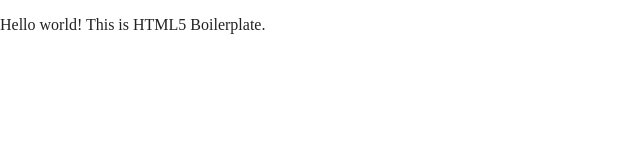
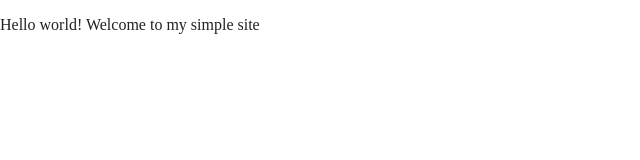
Before and after one commit to Brianmitchtay/Brianmitchtay.github.io, a website built with Parcel: page index.html in a window 1280 px wide. Shown: the full height of the page, 0-640 px from the left. Built offline with nearby package versions, Linux system fonts and the light colour scheme.

Commit message:
Updating tag line

```diff
--- a/index.html
+++ b/index.html
@@ -25,7 +25,7 @@
 <body>
 
   <!-- Add your site or application content here -->
-  <p>Hello world! This is HTML5 Boilerplate.</p>
+  <p>Hello world! Welcome to my simple site</p>
   <script src="js/vendor/modernizr-3.11.2.min.js"></script>
   <script src="js/plugins.js"></script>
   <script src="js/main.js"></script>
```
